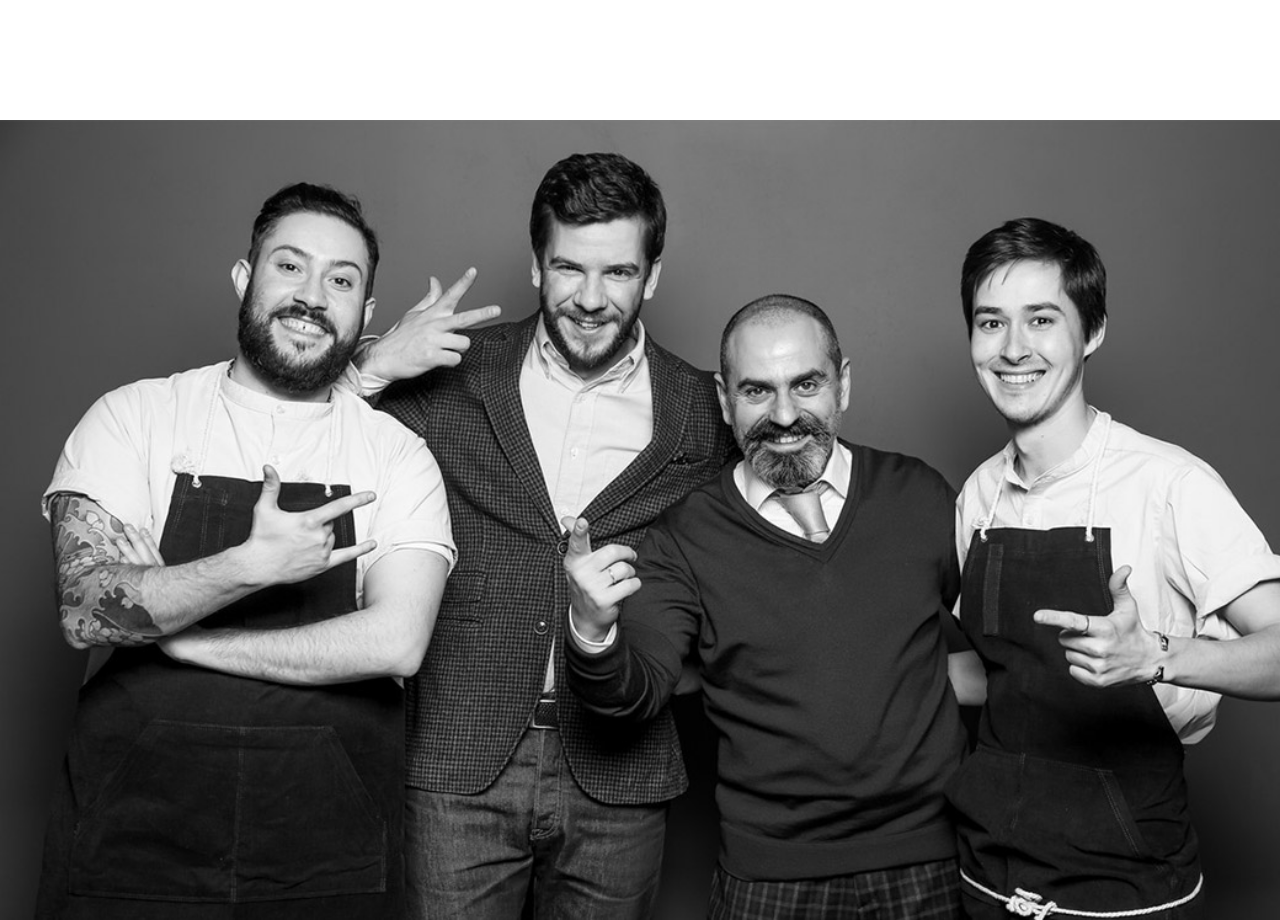
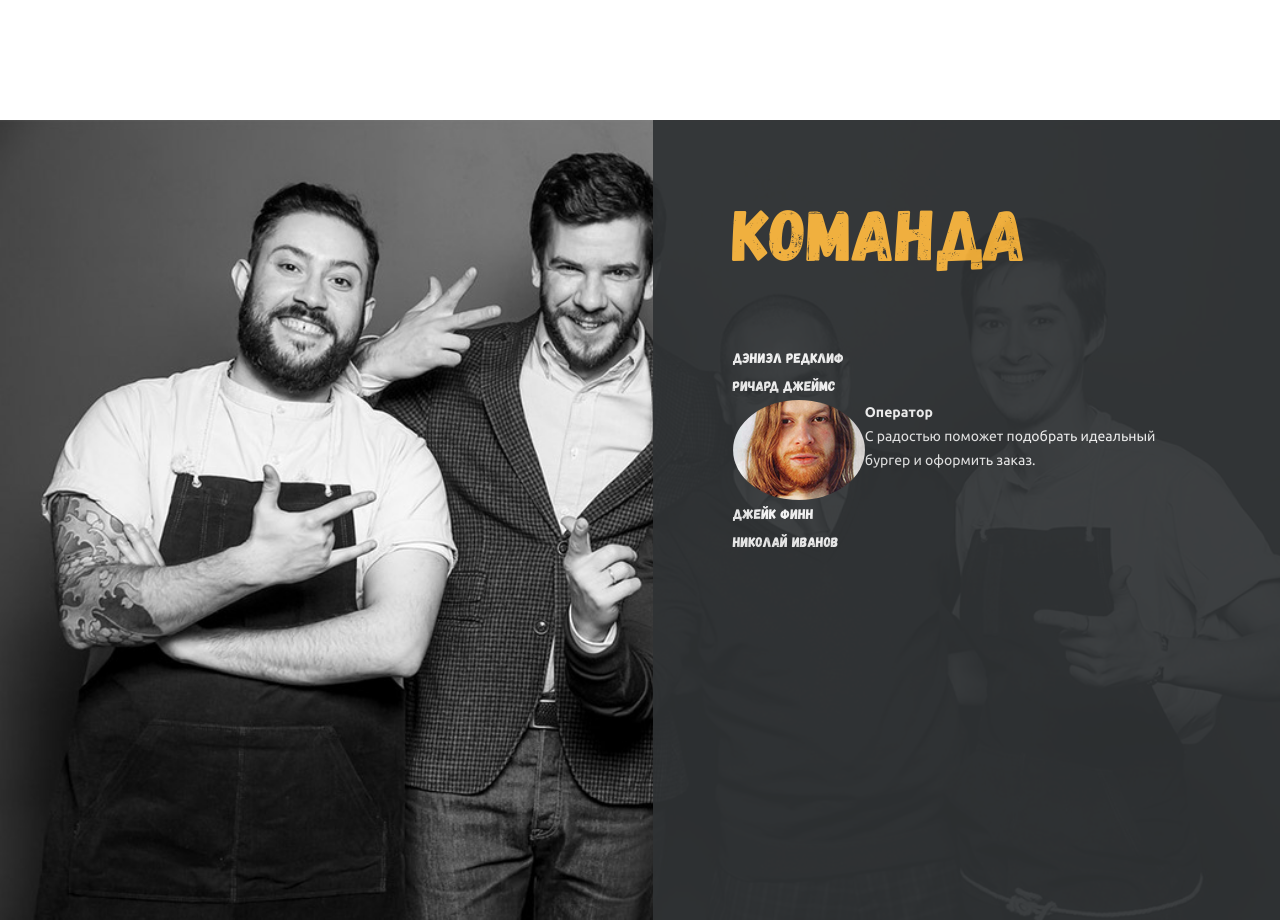
Before and after one commit to Racoon22/burgers, a plain HTML site: page index.html in a window 1280 px wide. Shown: the part 2280-3200 px from the top of the page. Drawn offline with Linux system fonts and the light colour scheme.

Commit message:
Bug with photo

```diff
--- a/css/content.css
+++ b/css/content.css
@@ -324,7 +324,6 @@
             justify-content: center;
     background: url('../img/bg/5_slide_bg.jpg') no-repeat;
     background-size: cover;
-    padding: 0 80px;
     height: 100vh;
     margin: 0;
     min-height: 650px;
@@ -335,11 +334,59 @@
     display: flex;
     -webkit-box-pack: center;
         -ms-flex-pack: center;
-            justify-content: center;
+            justify-content: flex-end;
     background: url('../img/bg/4_slide_bg.jpg') no-repeat;
     background-size: cover;
-    padding: 0 80px;
     height: 100vh;
     margin: 0;
     min-height: 650px;
 }
+.team__content {
+    width: 49%;
+    background: #2f3234;
+    filter: opacity(93%);
+    padding: 80px;
+
+}
+.team__title {
+    font-family: "Gagalin-Regular";
+    text-transform: uppercase;
+    font-size: 72px;
+    line-height: 64px;
+    color: #f9b43b;
+    margin-bottom: 80px;
+}
+.accordion__item {
+    font-family: "Gagalin-Regular";
+    text-transform: uppercase;
+    font-size: 14px;
+    line-height: 64px;
+    color: #f5f5f5;
+}
+
+.accordion__item {
+    font-family: "Gagalin-Regular";
+    text-transform: uppercase;
+    font-size: 14px;
+    line-height: 28px;
+    color: #f5f5f5;
+}
+.accordion__photo {
+    display: block;
+    float: left;
+    border-radius: 50%;
+}
+.accordion__position {
+    font-family: "Ubuntu-Bold";
+    text-transform: none;
+    font-size: 14px;
+    line-height: 24px;
+    color: #f5f5f5;
+}
+.accordion__text {
+    font-family: "Ubuntu";
+    text-transform: none;
+    font-size: 14px;
+    line-height: 24px;
+    color: #ebebeb;
+}
--- a/index.html
+++ b/index.html
@@ -94,8 +94,33 @@
         <section class="burgers">
         </section>
         <section class="team">
+            <div class="team__content">
+                <div class="team__title">команда</div>
+                <div class="accordion">
+                    <ul class="accordion__list">
+                        <li class="accordion__item">Дэниэл Редклиф</li>
+                        <li class="accordion__item">Ричард Джеймс
+                            <div class="accordion__container clear-fix">
+                                <img src="img/content/2_accordion.jpg" alt="" class="accordion__photo">
+                                <div class="accordion__info">
+                                    <div class="accordion__position">Оператор</div>
+                                    <div class="accordion__text">С радостью поможет подобрать идеальный бургер и оформить заказ.
+                                    </div>
+                                </div>
+                            </div>
+                        </li>
+                        <li class="accordion__item">Джейк Финн</li>
+                        <li class="accordion__item">Николай Иванов</li>
+                    </ul>
+                </div>
+
+            </div>
         </section>
         <section class="menu">
+
+
+
+
         </section>
 
         <section class="reviews">
```
Also changed, not shown: img/content/2_accordion.jpg (added).
